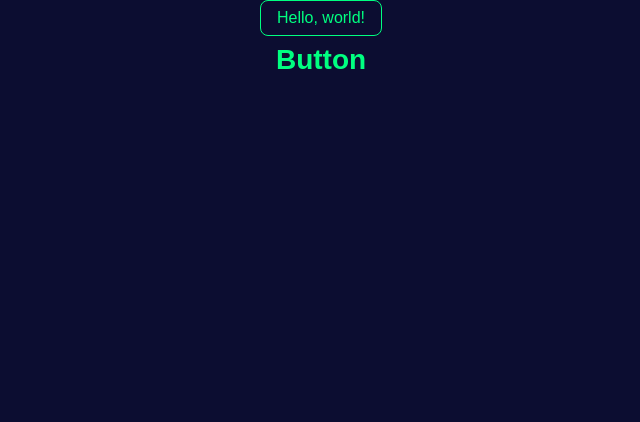
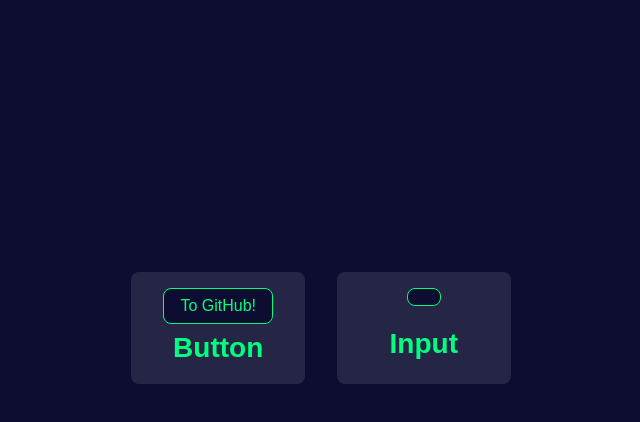
Before and after one commit to flo-output/FLComponents, a React (Vite) app: page / in a window 1280 px wide. Shown: the top 422 px of the page, without its empty margins (319-959 px from the left). Built offline with nearby package versions, Linux system fonts and the light colour scheme.

Commit message:
Polymorphic

```diff
--- a/src/components/Button.tsx
+++ b/src/components/Button.tsx
@@ -1,13 +1,16 @@
+import React from "react";
 import useTheme from "../hooks/Theme";
-import { FLIntrinsicProps } from "../types";
-import { compute_style, populate_intrinsic_style, to_property } from "../utilities";
+import { FlIntrinsicProps, FlPolymorphic, FlTextProps } from "../types";
+import { colour_property, compute_style, populate_intrinsic_style, to_property } from "../utilities";
 
-export default function Button(props: FLIntrinsicProps) {
+export default function Button<C extends React.ElementType = 'button'>
+    (props: FlPolymorphic<FlIntrinsicProps & FlTextProps, C>) {
 
     const theme = useTheme();
+    const Component = props.as || 'button';
 
     return (
-        <button className={
+        <Component {...props} className={
             compute_style({
                 ...populate_intrinsic_style(theme, props, {
                     px: 'md',
@@ -18,10 +21,13 @@ export default function Button(props: FLIntrinsicProps) {
                 border: '1px solid',
                 cursor: 'pointer',
                 backgroundColor: to_property(theme.colours.secondary),
-                color: to_property(theme.colours.primary),
+
+                color: colour_property(theme, props.colour ?? 'primary'),
+                fontWeight: props.weight ?? 200,
+
             }, props.className)
         }>
             {props.children}
-        </button>
+        </Component>
     )
 }
--- /dev/null
+++ b/src/components/Input.tsx
@@ -0,0 +1,27 @@
+import useTheme from "../hooks/Theme";
+import { FlIntrinsicProps } from "../types";
+import { compute_style, populate_intrinsic_style, to_property } from "../utilities";
+
+export default function Input(props: FlIntrinsicProps) {
+
+    const theme = useTheme();
+
+    return (
+        <button className={
+            compute_style({
+                ...populate_intrinsic_style(theme, props, {
+                    px: 'md',
+                    py: 'sm',
+                    radius: 'sm',
+                }),
+
+                border: '1px solid',
+                cursor: 'pointer',
+                backgroundColor: to_property(theme.colours.secondary),
+                color: to_property(theme.colours.primary),
+            }, props.className)
+        }>
+            {props.children}
+        </button>
+    )
+}
--- a/src/components/Text.tsx
+++ b/src/components/Text.tsx
@@ -1,15 +1,15 @@
 import useTheme from "../hooks/Theme";
 import { colour_property, compute_style, populate_intrinsic_style, to_property } from "../utilities";
-import type { Colour, FLIntrinsicProps } from "../types";
+import type { Colour, FlIntrinsicProps, FlPolymorphic, FlTextProps } from "../types";
 
-// TODO: Make polymorphic,
-// That is, to allow for other elements to be used as the root element.
-export default function Text(props: FLIntrinsicProps & { color?: Colour, colour?: Colour, weight?: number }) {
+export default function Text<C extends React.ElementType = 'span'>
+    (props: FlPolymorphic<FlIntrinsicProps & FlTextProps, C>) {
 
     const theme = useTheme();
+    const Component = props.as || 'span';
 
     return (
-        <span className={compute_style({
+        <Component {...props} className={compute_style({
             ...populate_intrinsic_style(theme, props, {
                 my: 'sm',
                 size: 'md',
@@ -19,6 +19,6 @@ export default function Text(props: FLIntrinsicProps & { color?: Colour, colour?
             fontWeight: props.weight ?? 400,
         }, props.className)}>
             {props.children}
-        </span>
+        </Component>
     )
 }
--- a/src/components/_Showcase.tsx
+++ b/src/components/_Showcase.tsx
@@ -1,17 +1,39 @@
 import Button from "./Button"
+import Input from "./Input"
 import Text from "./Text"
 
 const components: { [key: string]: JSX.Element } = {
-    'Button': <Button children={'Hello, world!'} />,
+    'Button': <Button children={'To GitHub!'} as="a" href="https://github.com/flo-output/FLComponents" target="_blank" />,
+    'Input': <Input />
 }
 
 export default function Showcase() {
     return (
-        <>
+        <div style={{
+            width: '100vw',
+            height: '100vh',
+            display: 'grid',
+            placeItems: 'center',
+        }}>
+            <div style={{
+                display: 'grid',
+                gridTemplateColumns: 'repeat(2, 1fr)',
+                gridTemplateRows: 'repeat(2, 1fr)',
+                gap: '2rem',
+            }}>
                 {
                     Object.entries(components).map(c => {
                         return (
-                        <div key={c[0]} style={{ display: 'flex', flexDirection: 'column', justifyContent: 'center', alignItems: 'center' }}>
+                            <div key={c[0]} style={{
+                                display: 'flex',
+                                flexDirection: 'column',
+                                justifyContent: 'space-between',
+                                alignItems: 'center',
+                                height: '5rem',
+                                background: 'rgba(255, 255, 255, 0.1)',
+                                padding: '1rem 2rem',
+                                borderRadius: '0.5rem',
+                            }}>
                                 {c[1]}
                                 <Text size="lg" weight={600}>
                                     {c[0]}
@@ -20,6 +42,7 @@ export default function Showcase() {
                         )
                     })
                 }
-        </>
+            </div>
+        </div>
     )
 }
--- a/src/providers/FlProvider.tsx
+++ b/src/providers/FlProvider.tsx
@@ -2,7 +2,7 @@ import { useState } from "react";
 import { FlContext } from "../contexts/ThemeContext";
 import { calculate_theme, to_property } from "../utilities";
 import { Helmet } from "react-helmet";
-import type { FLIntrinsicProps, FlTheme, RawFlTheme } from "../types";
+import type { FlIntrinsicProps, FlTheme, RawFlTheme } from "../types";
 
 export const DefaultTheme: FlTheme = {
     units: 'rem',
@@ -35,7 +35,7 @@ export const DefaultTheme: FlTheme = {
     }
 }
 
-export default function FlProvider({ children, theme: initialTheme }: FLIntrinsicProps & { theme?: Partial<RawFlTheme> }) {
+export default function FlProvider({ children, theme: initialTheme }: FlIntrinsicProps & { theme?: Partial<RawFlTheme> }) {
 
     const [theme, setTheme] = useState<FlTheme>({ ...DefaultTheme, ...(initialTheme ? calculate_theme(initialTheme) : undefined) });
 
--- a/src/utilities.ts
+++ b/src/utilities.ts
@@ -1,6 +1,6 @@
 import { CSSProperties } from 'react';
 import { DefaultTheme } from './providers/FlProvider';
-import type { Colour, ColourTriple, FlBreakpoint, FLIntrinsicProps, FlTheme, HEX, RawFlTheme } from './types';
+import type { Colour, ColourTriple, FlBreakpoint, FlIntrinsicProps, FlTheme, HEX, RawFlTheme } from './types';
 
 class Cache {
     private cache: Map<string, any> = new Map();
@@ -97,13 +97,13 @@ export const calculate_theme = (theme: Partial<RawFlTheme>): FlTheme => {
 }
 
 // TODO: Kill self
-export const populate_intrinsic_style = (theme: FlTheme, props: FLIntrinsicProps, defaults: Partial<FLIntrinsicProps> = {}): CSSProperties => {
+export const populate_intrinsic_style = (theme: FlTheme, props: FlIntrinsicProps, defaults: Partial<FlIntrinsicProps> = {}): CSSProperties => {
 
     const unit = (v: any) => {
         return `${v}${theme.units}`;
     }
 
-    const value = (key: keyof FlTheme, from: keyof FLIntrinsicProps, fallback?: string) => {
+    const value = (key: keyof FlTheme, from: keyof FlIntrinsicProps, fallback?: string) => {
         return (theme[key] as any)[
             (props[from] ?? defaults[from] ?? fallback as any)
         ]
@@ -113,18 +113,22 @@ export const populate_intrinsic_style = (theme: FlTheme, props: FLIntrinsicProps
 
         // Use specific value
         let key = `${type}${d}`;
-        let value = props[key as keyof FLIntrinsicProps] ?? defaults[key as keyof FLIntrinsicProps];
+        let value = props[key as keyof FlIntrinsicProps] ?? defaults[key as keyof FlIntrinsicProps];
         if (value) return theme.spacing[value as FlBreakpoint];
 
         // Use generic value
         key = `${type}${['t', 'b'].includes(d) ? 'y' : 'x'}`;
-        value = props[key as keyof FLIntrinsicProps] ?? defaults[key as keyof FLIntrinsicProps];
+        value = props[key as keyof FlIntrinsicProps] ?? defaults[key as keyof FlIntrinsicProps];
         if (value) return theme.spacing[value as FlBreakpoint];
 
         return 0;
     }
 
     return {
+
+        display: 'block',
+        textDecoration: 'none',
+
         fontFamily: theme.font,
         fontSize: unit(value('sizes', 'size', 'md')),
         borderRadius: unit(value('radius', 'radius', 'md')),
```
Also changed, not shown: src/types.ts (+15 -1 lines). Lines whose indentation alone changed are shown as unchanged.
